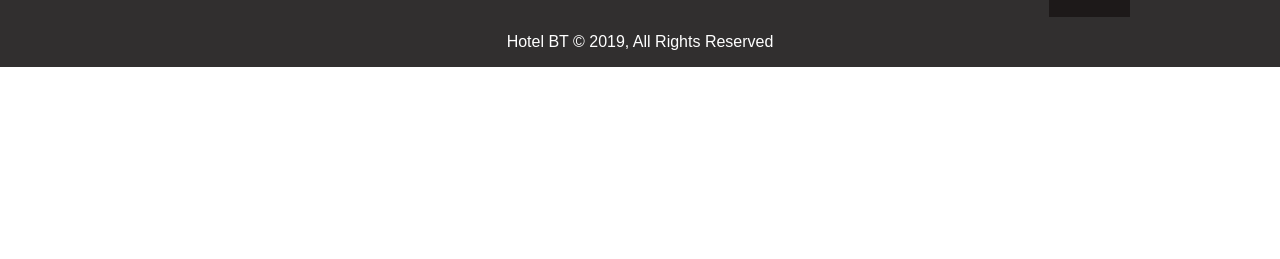
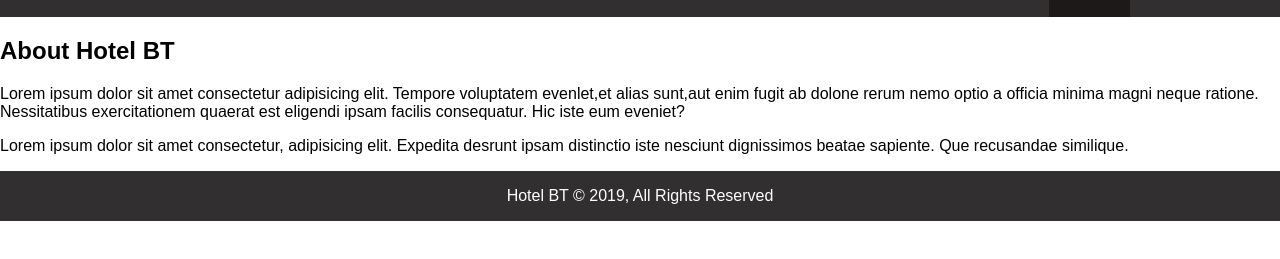
Before and after one commit to webstormcam/Hotel_Website, a plain HTML site: page about.html in a window 1280 px wide. Shown: the part 55-314 px from the top of the page. Drawn offline with Linux system fonts and the light colour scheme.

Commit message:
Starting to build the about page

```diff
--- a/about.html
+++ b/about.html
@@ -19,6 +19,17 @@
                 <a href="#">Contact</a>
             </div>
         </nav>
+        <section id="about_section1">
+            <div class="words">
+                <h1>About Hotel BT</h1>
+                <p>Lorem ipsum dolor sit amet consectetur adipisicing elit. Tempore voluptatem evenlet,et alias sunt,aut
+                    enim fugit ab dolone rerum nemo optio a officia minima magni neque ratione. Nessitatibus
+                    exercitationem quaerat est eligendi ipsam facilis consequatur. Hic iste eum eveniet?</p>
+                <p>Lorem ipsum dolor sit amet consectetur, adipisicing elit. Expedita desrunt ipsam distinctio iste
+                    nesciunt dignissimos beatae sapiente. Que recusandae similique.</p>
+            </div>
+
+        </section>
         <footer>
             <p>Hotel BT &#169; 2019, All Rights Reserved</p>
         </footer>
--- a/style.css
+++ b/style.css
@@ -257,3 +257,15 @@ order: 99;
 width: 100%;
     }
 }
+
+
+#about_section1{
+    width: 100%;
+    display: flex;
+    flex-direction: row;
+}
+
+
+.words{
+
+}
```
